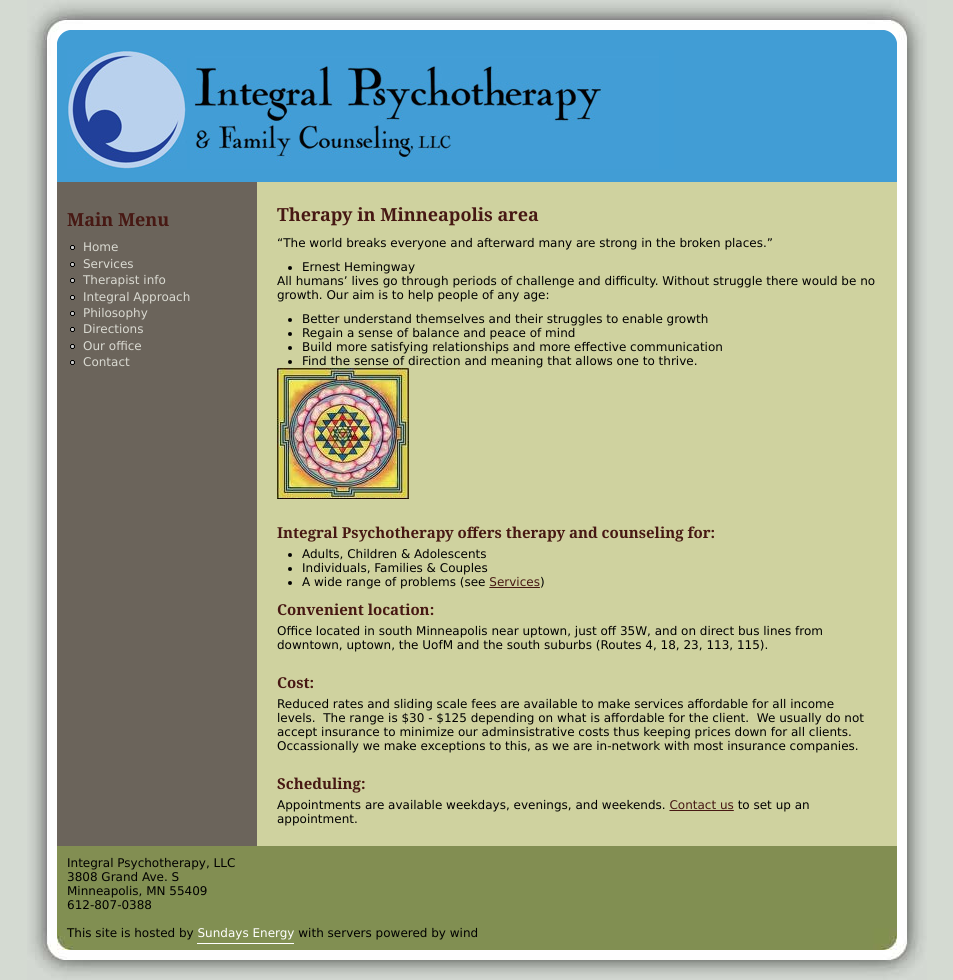
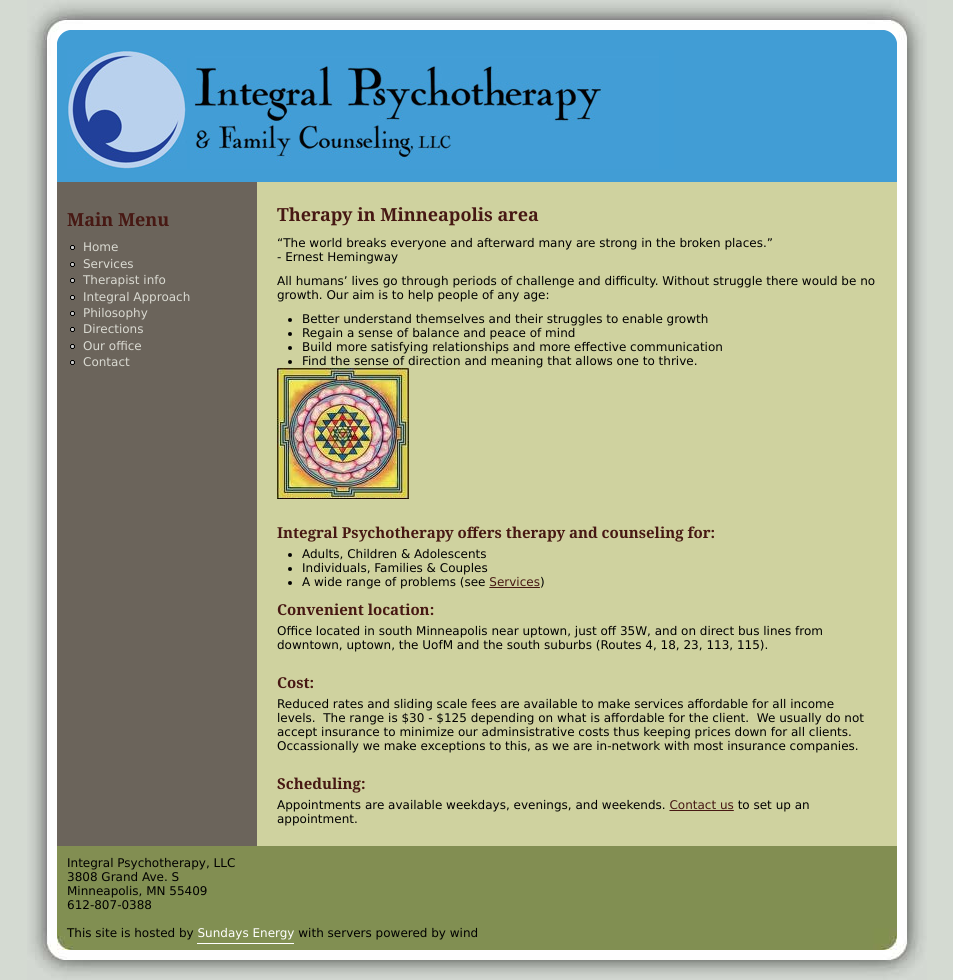
Before and after one commit to sundaysenergy/www.integral-therapy.com, a Jekyll site: the page built from index.md, in a window 1280 px wide. Shown: the whole page, without its empty margins (163-1116 px from the left). Built offline with Jekyll 4.4.1, drawn with Linux system fonts in a browser that asks for light colours.

Commit message:
try putting it all on one line

```diff
--- a/index.md
+++ b/index.md
@@ -9,8 +9,7 @@ permalink: /a.html
 ---
 #Therapy in Minneapolis area
 
->"The world breaks everyone and afterward many are strong in the broken places."
-- Ernest Hemingway
+>"The world breaks everyone and afterward many are strong in the broken places." <br /> - Ernest Hemingway
 
 All humans' lives go through periods of challenge and difficulty. Without struggle there would be no growth. Our aim is to help people of any age:
 
```
